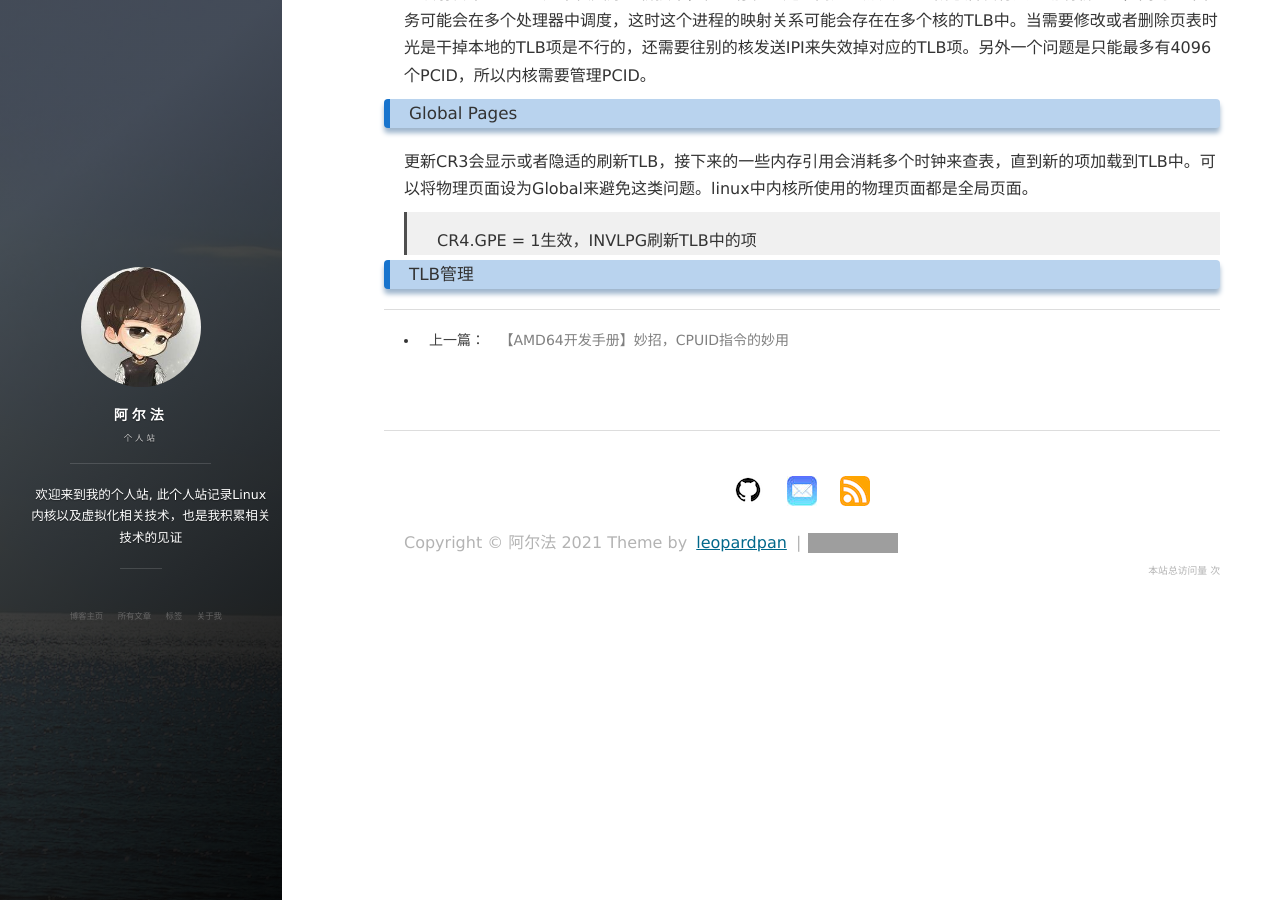
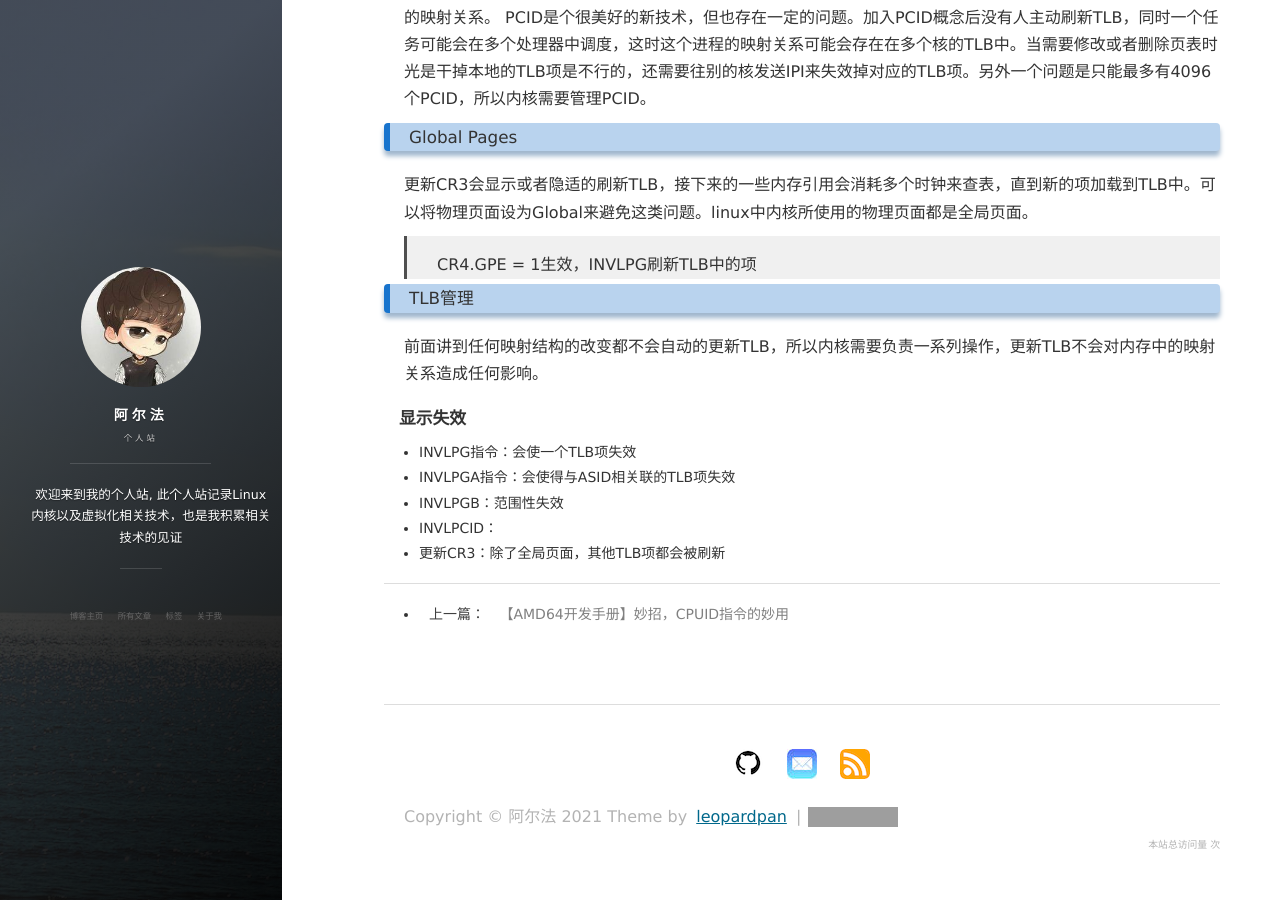
Before and after one commit to arafatms/arafatms.github.io, a Jekyll site: the page built from _posts/2021-09-13-AMDDevaloperManualPageTranslation.md, in a window 1280 px wide and 900 px high, scrolled down 6280 px. Built offline with Jekyll 4.4.1, drawn with Linux system fonts in a browser that asks for light colours; nearby versions of some CDN libraries; comment, search, counter and statistics services are not loaded; grey boxes are pictures that could not be loaded.

Commit message:
posts: Fix PageTranslation
Signed-off-by: Arafatms <arafatms@outlook.com>

```diff
--- a/_posts/2021-09-13-AMDDevaloperManualPageTranslation.md
+++ b/_posts/2021-09-13-AMDDevaloperManualPageTranslation.md
@@ -90,3 +90,11 @@ PCID是个很美好的新技术，但也存在一定的问题。加入PCID概念
 > CR4.GPE = 1生效，INVLPG刷新TLB中的项
 
 ### TLB管理
+前面讲到任何映射结构的改变都不会自动的更新TLB，所以内核需要负责一系列操作，更新TLB不会对内存中的映射关系造成任何影响。
+
+#### 显示失效
+- INVLPG指令：会使一个TLB项失效
+- INVLPGA指令：会使得与ASID相关联的TLB项失效
+- INVLPGB：范围性失效
+- INVLPCID：
+- 更新CR3：除了全局页面，其他TLB项都会被刷新
```
